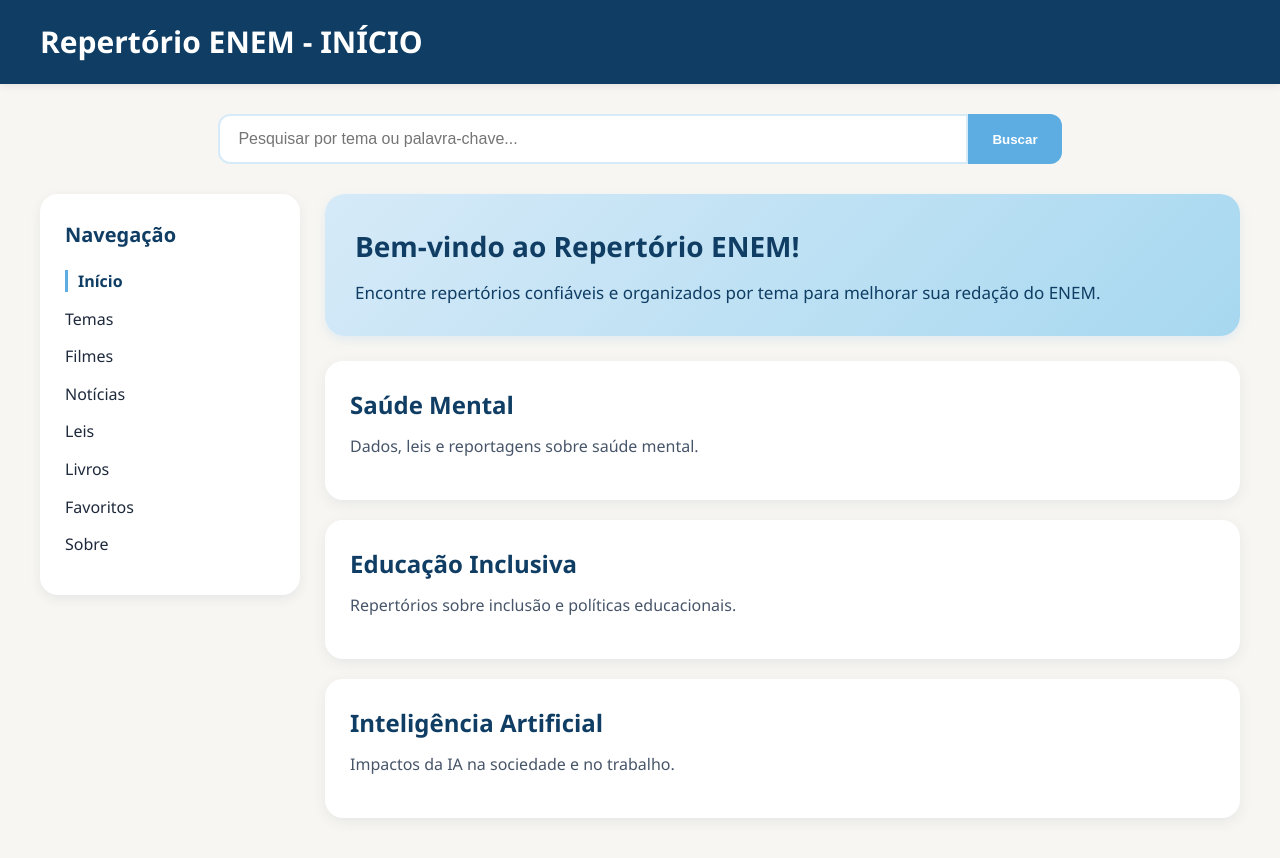
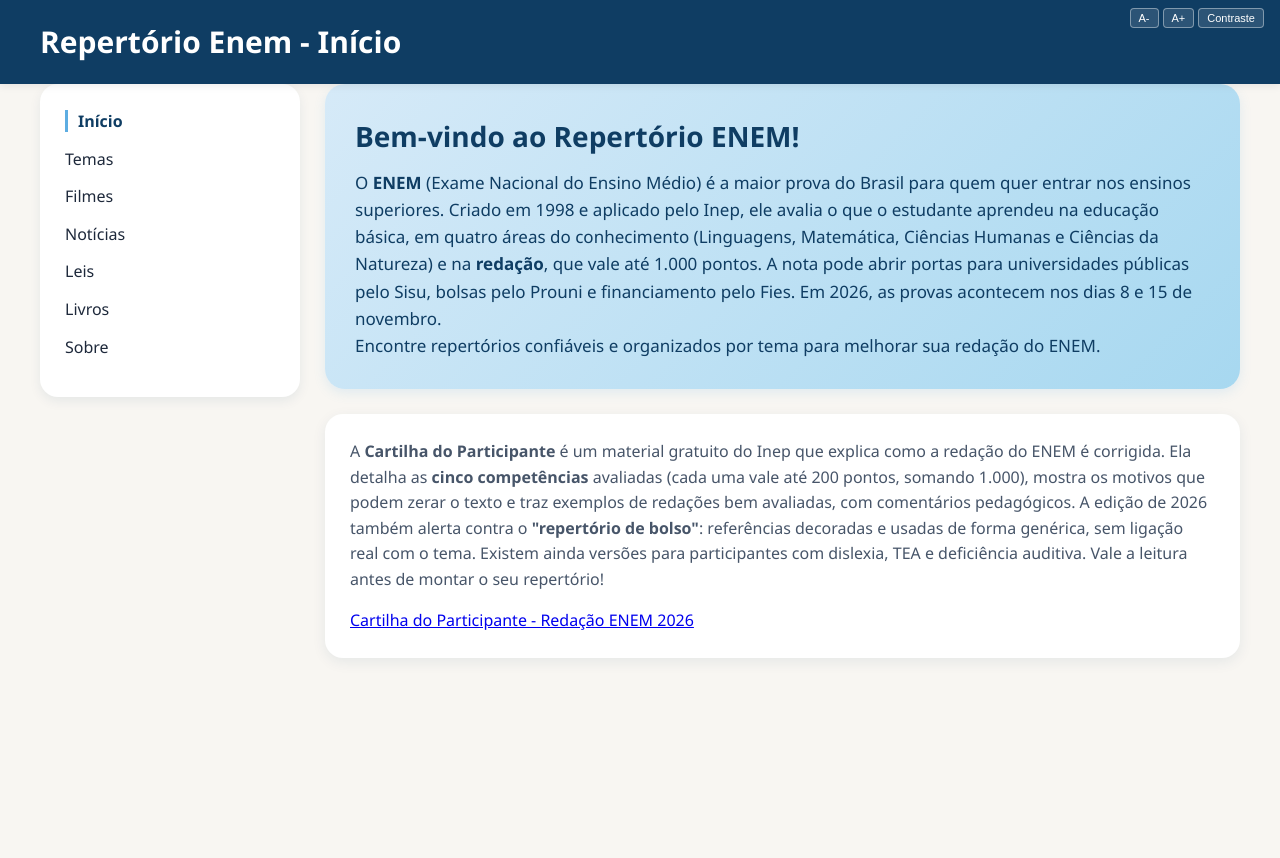
Before and after one commit to anapsps/repertorio-enem, a plain HTML site: page index.html in a window 1280 px wide. After the commit the page ends 800 px from the top, so only its background shows below. Drawn offline with Linux system fonts and the light colour scheme.

Commit message:
Enhance accessibility features in index.html
Added accessibility features including font size adjustment and contrast toggle.

```diff
--- a/index.html
+++ b/index.html
@@ -1,29 +1,67 @@
 <!DOCTYPE html>
-<!--
-Click nbfs://nbhost/SystemFileSystem/Templates/Licenses/license-default.txt to change this license
-Click nbfs://nbhost/SystemFileSystem/Templates/JSP_Servlet/Html.html to edit this template
--->
-
 <html lang="pt-BR">
 <head>
     <meta charset="UTF-8">
     <meta name="viewport" content="width=device-width, initial-scale=1.0">
-    <title>Repertório ENEM - Início</title>
+    <title>Repertório Enem - Início</title>
     <link rel="stylesheet" href="style.css">
+
+    <!-- Barra de acessibilidade compacta no canto superior direito -->
+    <style>
+        header {
+            position: relative;
+        }
+
+        .acessibilidade {
+            position: absolute;
+            top: 8px;
+            right: 16px;
+            display: flex;
+            gap: 4px;
+            padding: 0;
+            margin: 0;
+            background: transparent;
+        }
+
+        .acessibilidade button {
+            padding: 3px 8px;
+            font-size: 11px;
+            border-radius: 4px;
+            border: 1px solid rgba(255, 255, 255, 0.4);
+            background: rgba(255, 255, 255, 0.12);
+            color: #fff;
+            cursor: pointer;
+        }
+
+        .acessibilidade button:hover,
+        .acessibilidade button:focus-visible {
+            background: rgba(255, 255, 255, 0.28);
+        }
+
+        @media (max-width: 600px) {
+            .acessibilidade {
+                position: static;
+                justify-content: flex-end;
+                margin-top: 6px;
+            }
+        }
+    </style>
 </head>
 <body>
+
 <header>
-    <h1>Repertório ENEM - INÍCIO</h1>
+    <h1>Repertório Enem - Início</h1>
+
+    <!-- Barra de Acessibilidade -->
+    <div class="acessibilidade">
+        <button id="btn-diminuir" aria-label="Diminuir tamanho da fonte">A-</button>
+        <button id="btn-aumentar" aria-label="Aumentar tamanho da fonte">A+</button>
+        <button id="btn-contraste" aria-label="Alternar alto contraste" aria-pressed="false">Contraste</button>
+    </div>
 </header>
-
-<section class="search-section">
-    <input type="text" id="searchInput" placeholder="Pesquisar por tema ou palavra-chave...">
-    <button onclick="searchRepertorios()">Buscar</button>
-</section>
 
 <div class="container">
     <aside>
-        <h3>Navegação</h3>
         <ul>
             <li><a href="index.html" class="active">Início</a></li>
             <li><a href="temas.html">Temas</a></li>
@@ -31,30 +69,85 @@ Click nbfs://nbhost/SystemFileSystem/Templates/JSP_Servlet/Html.html to edit thi
             <li><a href="noticias.html">Notícias</a></li>
             <li><a href="leis.html">Leis</a></li>
             <li><a href="livros.html">Livros</a></li>
-            <li><a href="favoritos.html">Favoritos</a></li>
             <li><a href="sobre.html">Sobre</a></li>
         </ul>
     </aside>
+
     <main>
         <section class="welcome">
             <h2>Bem-vindo ao Repertório ENEM!</h2>
+            <p class="texto-enem">
+                O <strong>ENEM</strong> (Exame Nacional do Ensino Médio) é a maior prova do Brasil para quem
+                quer entrar nos ensinos superiores. Criado em 1998 e aplicado pelo Inep, ele avalia o que o estudante
+                aprendeu na educação básica, em quatro áreas do conhecimento (Linguagens, Matemática,
+                Ciências Humanas e Ciências da Natureza) e na <strong>redação</strong>, que vale até 1.000
+                pontos. A nota pode abrir portas para universidades públicas pelo Sisu, bolsas pelo Prouni e
+                financiamento pelo Fies. Em 2026, as provas acontecem nos dias 8 e 15 de novembro.
+            </p>
             <p>Encontre repertórios confiáveis e organizados por tema para melhorar sua redação do ENEM.</p>
         </section>
+
         <div class="card">
-            <h3>Saúde Mental</h3>
-            <p>Dados, leis e reportagens sobre saúde mental.</p>
-        </div>
-        <div class="card">
-            <h3>Educação Inclusiva</h3>
-            <p>Repertórios sobre inclusão e políticas educacionais.</p>
-        </div>
-        <div class="card">
-            <h3>Inteligência Artificial</h3>
-            <p>Impactos da IA na sociedade e no trabalho.</p>
+            <div class="card-conteudo">
+                <p class="texto-cartilha">
+                    A <strong>Cartilha do Participante</strong> é um material gratuito do Inep que explica como a
+                    redação do ENEM é corrigida. Ela detalha as <strong>cinco competências</strong> avaliadas
+                    (cada uma vale até 200 pontos, somando 1.000), mostra os motivos que podem zerar o texto e traz
+                    exemplos de redações bem avaliadas, com comentários pedagógicos. A edição de 2026 também alerta
+                    contra o <strong>"repertório de bolso"</strong>: referências decoradas e usadas de forma
+                    genérica, sem ligação real com o tema. Existem ainda versões para participantes com dislexia,
+                    TEA e deficiência auditiva. Vale a leitura antes de montar o seu repertório!
+                </p>
+                <a class="btn-cartilha"
+                   href="https://www.gov.br"
+                   target="_blank" rel="noopener noreferrer">
+                    Cartilha do Participante - Redação ENEM 2026
+                </a>
+            </div>
         </div>
     </main>
 </div>
 
+<!-- O script de acessibilidade fica ANTES para evitar que erros de outros arquivos o bloqueiem -->
+<script>
+    document.addEventListener("DOMContentLoaded", function() {
+        const btnAumentar = document.getElementById('btn-aumentar');
+        const btnDiminuir = document.getElementById('btn-diminuir');
+        const btnContraste = document.getElementById('btn-contraste');
+        const htmlElement = document.documentElement;
+
+        let tamanhoAtual = 16;
+
+        if (btnAumentar) {
+            btnAumentar.addEventListener('click', function() {
+                if (tamanhoAtual < 24) {
+                    tamanhoAtual += 2;
+                    htmlElement.style.fontSize = tamanhoAtual + 'px';
+                }
+            });
+        }
+
+        if (btnDiminuir) {
+            btnDiminuir.addEventListener('click', function() {
+                if (tamanhoAtual > 12) {
+                    tamanhoAtual -= 2;
+                    htmlElement.style.fontSize = tamanhoAtual + 'px';
+                }
+            });
+        }
+
+        if (btnContraste) {
+            btnContraste.addEventListener('click', function() {
+                document.body.classList.toggle('alto-contraste');
+                const ativo = document.body.classList.contains('alto-contraste');
+                btnContraste.setAttribute('aria-pressed', ativo);
+            });
+        }
+    });
+</script>
+
+<!-- Seus scripts antigos ficam aqui embaixo -->
 <script src="script.js"></script>
+
 </body>
 </html>
```
